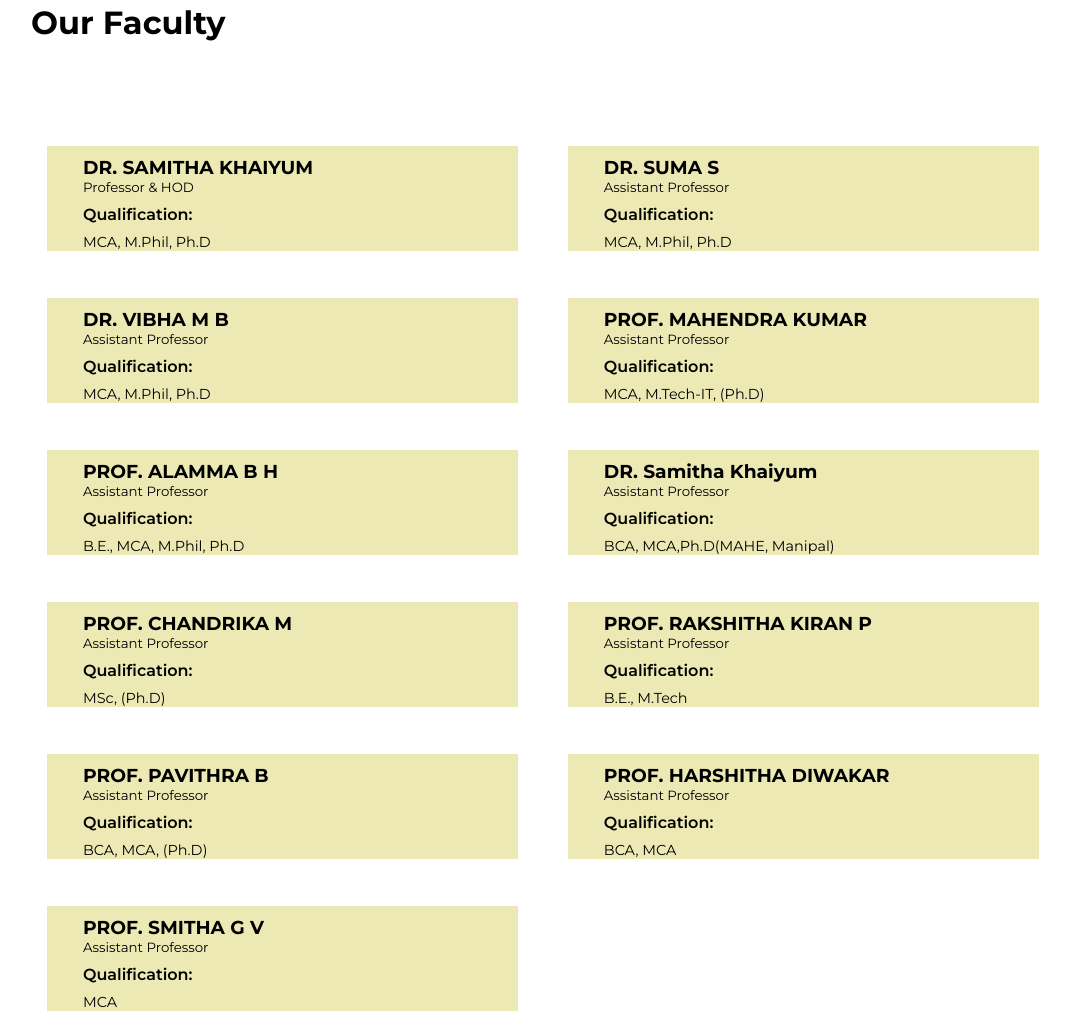
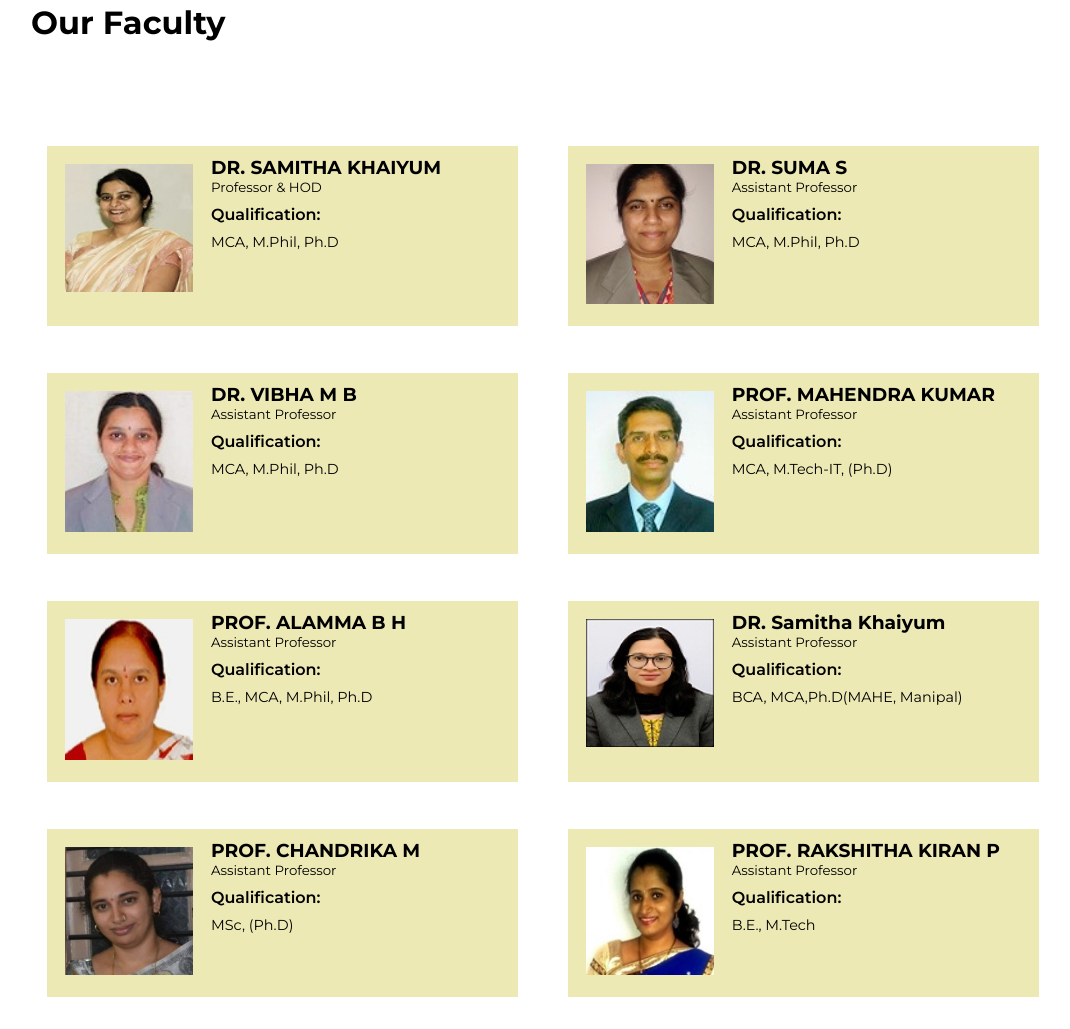
Before and after one commit to pradeept/Department-Website, a plain HTML site: page faculty.html in a window 1280 px wide. Shown: the part 355-1384 px from the top of the page, without its empty margins (97-1167 px from the left). Drawn offline with Linux system fonts and the light colour scheme; the site is published under a folder, as on GitHub Pages, so addresses that start at the root find nothing.

Commit message:
modify file path for deploy

```diff
--- a/JS/index.js
+++ b/JS/index.js
@@ -11,7 +11,7 @@ right.addEventListener("click",function (e){
     if(counter === 10 ){
         counter = 1;
     }
-    var path = "/Images/Carousel/"+counter+".jpg";
+    var path = "Images/Carousel/"+counter+".jpg";
     image.setAttribute("src",path);
     image.classList.add("carousel-img-animate");
     const timeout = setTimeout(function(){
@@ -28,7 +28,7 @@ left.addEventListener("click",function (e){
     if(counter === 0){
         counter = 9;
     }
-    var path = "/Images/Carousel/"+counter+".jpg";
+    var path = "Images/Carousel/"+counter+".jpg";
     image.setAttribute("src",path);
 });
 
--- a/JS/placements.js
+++ b/JS/placements.js
@@ -1,14 +1,14 @@
 var c_2021 = document.querySelector(".counter-2021");
 var c_2022 = document.querySelector(".counter-2022");
 
-console.log('inside placements.js');
+
 c_2021.innerHTML = 0;
 c_2022.innerHTML = 0;
 
 let counts=setInterval(updated,50);
 let upto=0;
 function updated(){
-    // console.log(upto++);
+    upto++;
     c_2021.innerHTML = upto;
     c_2022.innerHTML = upto;
         if(upto == 24){
--- a/faculty.html
+++ b/faculty.html
@@ -28,7 +28,7 @@
     <section class="faculty-list">
         <div class="faculty-card">
             <div class="image">
-                <img src="/Images/Faculty/HOD.jpg" alt="">
+                <img src="Images/Faculty/HOD.jpg" alt="">
             </div>
             <div class="details">
                 <h3>DR. SAMITHA KHAIYUM</h3>
@@ -39,7 +39,7 @@
         </div>
         <div class="faculty-card">
             <div class="image">
-                <img src="/Images/Faculty/dr suma s.jpg" alt="">
+                <img src="Images/Faculty/dr suma s.jpg" alt="">
             </div>
             <div class="details">
                 <h3>DR. SUMA S</h3>
@@ -50,7 +50,7 @@
         </div>
         <div class="faculty-card">
             <div class="image">
-                <img src="/Images/Faculty/dr vibha.jpg" alt="">
+                <img src="Images/Faculty/dr vibha.jpg" alt="">
             </div>
             <div class="details">
                 <h3>DR. VIBHA M B</h3>
@@ -61,7 +61,7 @@
         </div>
         <div class="faculty-card">
             <div class="image">
-                <img src="/Images/Faculty/prof Mahendra.jpg" alt="">
+                <img src="Images/Faculty/prof Mahendra.jpg" alt="">
             </div>
             <div class="details">
                 <h3>PROF. MAHENDRA KUMAR</h3>
@@ -72,7 +72,7 @@
         </div>
         <div class="faculty-card">
             <div class="image">
-                <img src="/Images/Faculty/prof  alamma.jpg" alt="">
+                <img src="Images/Faculty/prof  alamma.jpg" alt="">
             </div>
             <div class="details">
                 <h3>PROF. ALAMMA B H</h3>
@@ -83,7 +83,7 @@
         </div>
         <div class="faculty-card">
             <div class="image">
-                <img src="/Images/Faculty/DrSmitha.jpg" alt="">
+                <img src="Images/Faculty/DrSmitha.jpg" alt="">
             </div>
             <div class="details">
                 <h3>DR. Samitha Khaiyum</h3>
@@ -94,7 +94,7 @@
         </div>
         <div class="faculty-card">
             <div class="image">
-                <img src="/Images/Faculty/prof Chandrika_M.jpg" alt="">
+                <img src="Images/Faculty/prof Chandrika_M.jpg" alt="">
             </div>
             <div class="details">
                 <h3>PROF. CHANDRIKA M</h3>
@@ -105,7 +105,7 @@
         </div>
         <div class="faculty-card">
             <div class="image">
-                <img src="/Images/Faculty/prof rakshitha.jpg" alt="">
+                <img src="Images/Faculty/prof rakshitha.jpg" alt="">
             </div>
             <div class="details">
                 <h3>PROF. RAKSHITHA KIRAN P</h3>
@@ -116,7 +116,7 @@
         </div>
         <div class="faculty-card">
             <div class="image">
-                <img src="/Images/Faculty/prof Pavithra.jpg" alt="">
+                <img src="Images/Faculty/prof Pavithra.jpg" alt="">
             </div>
             <div class="details">
                 <h3>PROF. PAVITHRA B</h3>
@@ -127,7 +127,7 @@
         </div>
         <div class="faculty-card">
             <div class="image">
-                <img src="/Images/Faculty/prof HarshithaD.jpg" alt="">
+                <img src="Images/Faculty/prof HarshithaD.jpg" alt="">
             </div>
             <div class="details">
                 <h3>PROF. HARSHITHA DIWAKAR</h3>
@@ -138,7 +138,7 @@
         </div>
         <div class="faculty-card">
             <div class="image">
-                <img src="/Images/Faculty/prof Smitha_GV.jpg" alt="">
+                <img src="Images/Faculty/prof Smitha_GV.jpg" alt="">
             </div>
             <div class="details">
                 <h3>PROF. SMITHA G V</h3>
```
Also changed, not shown: index.html (+2 -2 lines), placements.html (line endings or trailing spaces).
